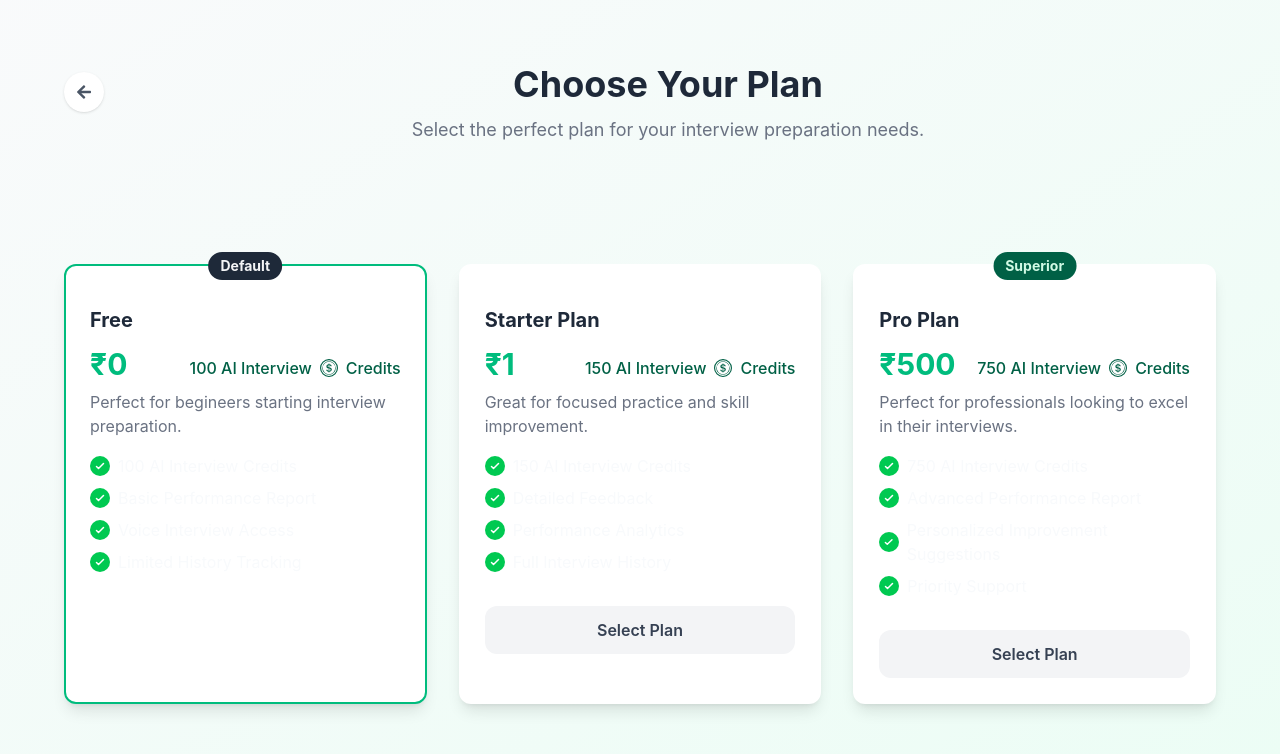
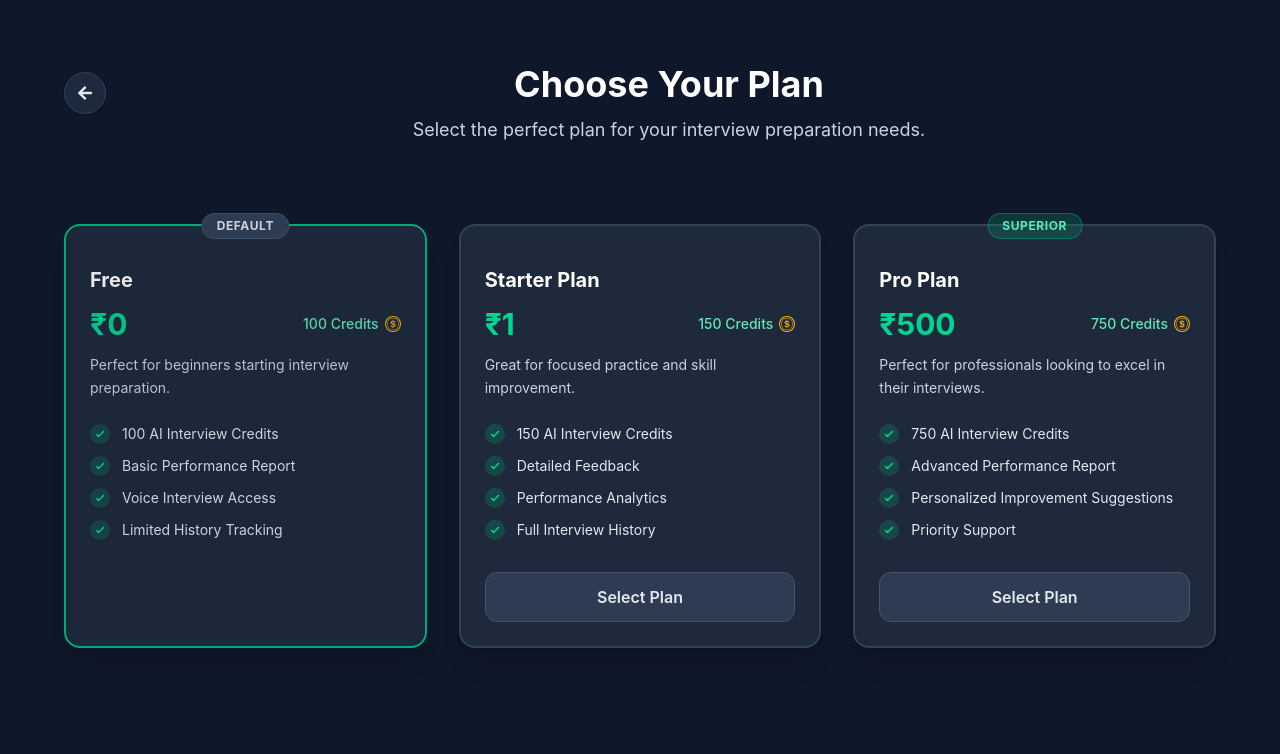
Before and after one commit to TejasGhadge802/AI_interview_h, a React (Vite) app in the folder frontend/: page /pricing in a window 1280 px wide. Shown: the top 754 px of the page. Built offline with nearby package versions, Linux system fonts and the light colour scheme; no server answers.

Commit message:
Color change to dark

```diff
--- a/frontend/src/components/AuthModel.jsx
+++ b/frontend/src/components/AuthModel.jsx
@@ -14,9 +14,9 @@ const AuthModel = ({onClose}) => {
     },[userData, onClose])
 
   return (
-    <div className='fixed inset-0 z-[999] flex items-center justify-center bg-black/10 backdrop-blur-sm px-4 w-full '>
+    <div className='fixed inset-0 z-[999] flex items-center justify-center bg-black/60 backdrop-blur-sm px-4 w-full'>
         <div className='relative w-full max-w-md'>
-            <button onClick={onClose} className='absolute top-8 right-5 text-gray-800 hover:text-black text-xl'>
+            <button onClick={onClose} className='absolute top-8 right-6 text-slate-400 hover:text-white text-xl z-10 cursor-pointer transition'>
                 <FaTimes size={18}/>
             </button>
 
--- a/frontend/src/components/Timer.jsx
+++ b/frontend/src/components/Timer.jsx
@@ -13,8 +13,8 @@ const Timer = ({ timeLeft, totalTime }) => {
             styles={buildStyles({
                 textSize : "28px",
                 pathColor: "#10b981",
-                textColor: "#ef4444",
-                trailColor: "#e5e7eb",
+                textColor: "#f87171",
+                trailColor: "#334155",
             })}
         />
     </div>
--- a/frontend/src/pages/Auth.jsx
+++ b/frontend/src/pages/Auth.jsx
@@ -30,38 +30,38 @@ const Auth = ({isModel = false}) => {
 
 
   return (
-    <div className={`w-full ${isModel ? "py-4": "min-h-screen bg-[#f3f3f3] flex items-center justify-center px-6 py-20"}`}>
+    <div className={`w-full ${isModel ? "py-4": "min-h-screen bg-[#0f172a] text-slate-100 flex items-center justify-center px-6 py-20"}`}>
         <motion.div
-        initial={{ opacity: 0, scale: 0.5 }}
+        initial={{ opacity: 0, scale: 0.95 }}
         animate={{ opacity: 1, scale: 1 }}
         transition={{ duration: 0.2 }}
-        className={`w-full ${isModel ? "max-w-md p-8 rounded-3xl": "max-w-lg p-12 rounded-[32px]"} bg-white shadow-2xl border border-gray-200`}>
-            <div className='flex item-center justify-center gap-3 mb-6'>
-                <div className='bg-black text-white p-2 rounded-lg'>
-                    <FaRobot size={15}/>
+        className={`w-full ${isModel ? "max-w-md p-8 rounded-3xl": "max-w-lg p-12 rounded-[32px]"} bg-[#1e293b] text-white shadow-2xl border border-slate-700/80`}>
+            <div className='flex items-center justify-center gap-3 mb-6'>
+                <div className='bg-emerald-500/20 text-emerald-400 border border-emerald-500/30 p-2 rounded-lg'>
+                    <FaRobot size={18}/>
                 </div>
-                <h2 className='font-semibold text-lg'>AI Interview</h2>
+                <h2 className='font-semibold text-lg text-white'>AI Interview</h2>
             </div>
 
-            <h1 className='text-2xl md:text-3xl font-semibold text-center leading-snug mb-5'>
+            <h1 className='text-2xl md:text-3xl font-semibold text-center leading-snug mb-5 text-white'>
                 Continue with
-                <span className='bg-green-100 text-green-600 px-6 py-2 rounded-full inline-flex items-center gap-2 mt-2'>
+                <span className='bg-emerald-500/20 text-emerald-400 border border-emerald-500/30 px-6 py-2 rounded-full inline-flex items-center gap-2 mt-2'>
                     <FaWandMagicSparkles /> AI Interview
                 </span>
             </h1>
 
-            <p className='text-gay-500 text-center etxt-sm md:text-base leading-relaxed mb-8'>
+            <p className='text-slate-300 text-center text-sm md:text-base leading-relaxed mb-8'>
                 Sign in to start AI-Mock Interview
             </p>
 
             <motion.button
             onClick={ handleGoogleAuth }
-            whileHover={{ scale: 1.05, opacity: 0.9 }}
-            whileTap={{ scale: 0.95 }}
-            className='w-full flex items-center justify-center gap-1 py-3 bg-black text-white rounded-full shadow-md'
+            whileHover={{ scale: 1.04 }}
+            whileTap={{ scale: 0.96 }}
+            className='w-full flex items-center justify-center gap-2 py-3.5 bg-slate-800 hover:bg-slate-700 text-slate-100 rounded-full border border-slate-600 shadow-lg cursor-pointer transition font-medium'
             >
-                Continue with
-                <FcGoogle size={25}/>
+                <span>Continue with</span>
+                <FcGoogle size={24}/>
             </motion.button>
         </motion.div>
     </div>
--- a/frontend/src/pages/InterviewPage.jsx
+++ b/frontend/src/pages/InterviewPage.jsx
@@ -5,10 +5,10 @@ import Step3Report from '../components/Step3Report'
 
 const InterviewPage = () => {
   const [step, setStep] = useState(1)
-    const [interviewData, setInterviewData] = useState(null)
+  const [interviewData, setInterviewData] = useState(null)
 
   return (
-    <div className='min-h-screen bg-gray-50'>
+    <div className='min-h-screen bg-[#0f172a] text-slate-100'>
         {step === 1 && (
             <Step1SetUp onStart={(data)=>{
                 setInterviewData(data)
--- a/frontend/src/pages/Pricing.jsx
+++ b/frontend/src/pages/Pricing.jsx
@@ -22,7 +22,7 @@ const Pricing = () => {
       name: "Free",
       price: "₹0",
       credits: 100,
-      description: "Perfect for begineers starting interview preparation.",
+      description: "Perfect for beginners starting interview preparation.",
       features: [
         "100 AI Interview Credits",
         "Basic Performance Report",
@@ -88,7 +88,7 @@ const Pricing = () => {
 
           dispatch(setUserData(verifyPayment.data.user))
 
-          alert("Payment Succesful.")
+          alert("Payment Successful.")
           navigate("/");
         },
         theme: {
@@ -96,33 +96,32 @@ const Pricing = () => {
         },
       }
 
-
-      // TO OPEM RAZORPAY WINDOW
       const razpay = new window.Razorpay(options);
       razpay.open();
 
       setLoadingPlan(null);
     } catch (err) {
       console.log(err);
+      setLoadingPlan(null);
     }
   }
 
 
   return (
-    <div className='min-h-screen bg-linear-to-br from-gray-50 to-emerald-50 py-16 px-6'>
+    <div className='min-h-screen bg-[#0f172a] text-slate-100 py-16 px-6'>
 
-      <div className='max-w-6xl mx-auto mb-30 flex items-start gap-4'>
+      <div className='max-w-6xl mx-auto mb-20 flex items-start gap-4'>
 
-        <button onClick={()=>navigate("/")} className='mt-2 p-3 rounded-full bg-white shadow hover:shadow-md transition'>
-          <FaArrowLeft className='text-gray-600 '/>
+        <button onClick={()=>navigate("/")} className='mt-2 p-3 rounded-full bg-slate-800 border border-slate-700 text-slate-200 hover:bg-slate-700 hover:text-white transition shadow-sm cursor-pointer'>
+          <FaArrowLeft />
         </button>
 
         <div className='text-center w-full'>
-          <h1 className='text-4xl font-bold text-gray-800'>
+          <h1 className='text-3xl sm:text-4xl font-bold text-white'>
             Choose Your Plan
           </h1>
 
-          <p className='text-gray-500 mt-3 text-lg'>
+          <p className='text-slate-300 mt-3 text-base sm:text-lg'>
             Select the perfect plan for your interview preparation needs.
           </p>
         </div>
@@ -136,44 +135,44 @@ const Pricing = () => {
           return(
             <motion.div
               key={p.id}
-              whileHover={!p.default && { y: -5, scale: 1.05 }}
+              whileHover={!p.default && { y: -5, scale: 1.02 }}
               onClick={() => !p.default && setSelectedPlan(p.id)}
-              className={`relative bg-white rounded-xl shadow-lg p-6 border-2
+              className={`relative bg-[#1e293b] rounded-2xl shadow-xl p-6 border-2 transition-all
               ${
                 isSelected ?
-                'border-emerald-500 shadow-2xl bg-white' :
-                'border-transparent shadow-2xl bg-white'
+                'border-emerald-500 shadow-[0_0_25px_rgba(16,185,129,0.25)]' :
+                'border-slate-700 hover:border-slate-600'
               }
-              ${p.default ? 'cursor-not-allowed' : 'cursor-pointer'}
+              ${p.default ? 'cursor-default opacity-90' : 'cursor-pointer'}
               `}
             >
               {p.default && (
-                <span className='absolute top-0 left-1/2 transform -translate-x-1/2 -translate-y-1/2 text-gray-100 bg-gray-800 text-sm font-bold px-3 py-1 rounded-full'>
+                <span className='absolute top-0 left-1/2 transform -translate-x-1/2 -translate-y-1/2 text-slate-200 bg-slate-700 border border-slate-600 text-xs font-bold px-3.5 py-1 rounded-full uppercase tracking-wider'>
                   Default
                 </span>
               )}
               {p.badge && (
-                <span className='absolute top-0 left-1/2 transform -translate-x-1/2 -translate-y-1/2 text-emerald-100 bg-emerald-800 text-sm font-bold px-3 py-1 rounded-full'>
+                <span className='absolute top-0 left-1/2 transform -translate-x-1/2 -translate-y-1/2 text-emerald-300 bg-emerald-500/20 border border-emerald-500/40 text-xs font-bold px-3.5 py-1 rounded-full uppercase tracking-wider'>
                   {p.badge}
                 </span>
               )}
 
 
-              <h3 className='text-xl font-bold text-gray-800 mt-4'>{p.name}</h3>
+              <h3 className='text-xl font-bold text-white mt-4'>{p.name}</h3>
               <span className='flex items-center justify-between gap-3 mt-3'>
-                <p className='text-3xl font-bold text-emerald-500'>{p.price}</p>
-                <p className='text-emerald-800 mt-2 font-medium flex items-center gap-2'>
-                  {p.credits} AI Interview<BsCoin size={18}/>Credits
+                <p className='text-3xl font-bold text-emerald-400'>{p.price}</p>
+                <p className='text-emerald-300 font-medium flex items-center gap-1.5 text-sm'>
+                  {p.credits} Credits <BsCoin size={16} className='text-amber-400'/>
                 </p>
               </span>
-              <p className='text-gray-500 mt-2'>{p.description}</p>
-              <ul className='mt-4 space-y-2'>
+              <p className='text-slate-300 mt-3 text-sm leading-relaxed'>{p.description}</p>
+              <ul className='mt-6 space-y-3'>
                 {p.features.map((feature, index) => (
-                  <li key={index} className='flex items-center'>
+                  <li key={index} className='flex items-center text-sm text-slate-200'>
                     <svg
-                      className="w-5 h-5 bg-green-500 rounded-full p-1 mr-2"
+                      className="w-5 h-5 bg-emerald-500/20 text-emerald-400 rounded-full p-1 mr-3 shrink-0"
                       fill="none"
-                      stroke="white"
+                      stroke="currentColor"
                       viewBox="0 0 24 24"
                       xmlns="http://www.w3.org/2000/svg"
                     >
@@ -201,17 +200,17 @@ const Pricing = () => {
                     handelPayment(p)
                   }
                 }}
-                className={`w-full mt-8 py-3 rounded-xl font-semibold transition
+                className={`w-full mt-8 py-3 rounded-xl font-semibold transition cursor-pointer
                   ${
                     isSelected ?
-                    "bg-emerald-600 text-white hover:opacity-90" :
-                    "bg-gray-100 text-gray-700 hover:bg-emerald-100"
+                    "bg-emerald-600 text-white hover:bg-emerald-500 shadow-lg shadow-emerald-950/50" :
+                    "bg-slate-700/80 text-slate-200 hover:bg-slate-700 border border-slate-600"
                   }`}>
                   {
                     loadingPlan === p.id ?
                     "Processing..." :
                     isSelected ?
-                    "Process To Pay" :
+                    "Proceed To Pay" :
                     "Select Plan"
                   }
                 </button>
```
Also changed, not shown: frontend/src/pages/InterviewHistory.jsx (+17 -17 lines), frontend/src/pages/InterviewReport.jsx (+3 -4 lines).
